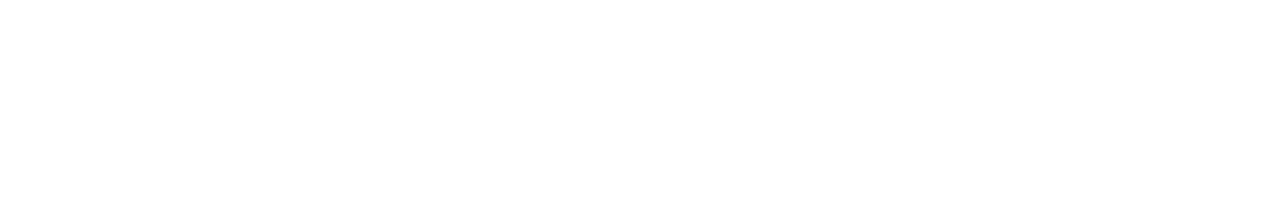
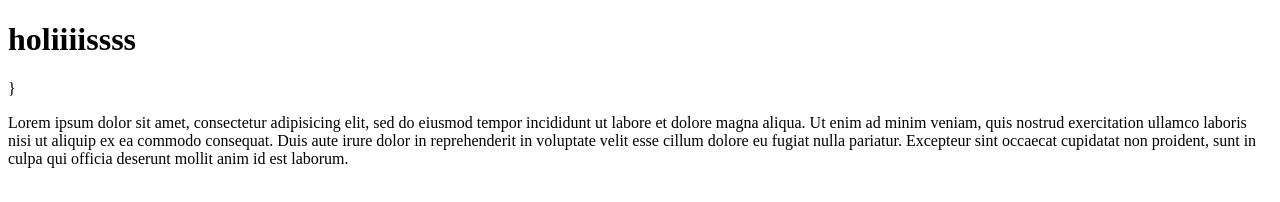
Before and after one commit to agustinpalacios/proyecto, a plain HTML site: page index.html in a window 1280 px wide. Drawn offline with Linux system fonts and the light colour scheme.

Commit message:
agregue titulo y cuerpo al index

```diff
--- a/index.html
+++ b/index.html
@@ -2,9 +2,11 @@
 <html>
   <head>
     <meta charset="utf-8">
-    <title></title>
+    <title>mi pagina </title>
   </head>
   <body>
+    <h1>holiiiissss</h1>}
+    <p>Lorem ipsum dolor sit amet, consectetur adipisicing elit, sed do eiusmod tempor incididunt ut labore et dolore magna aliqua. Ut enim ad minim veniam, quis nostrud exercitation ullamco laboris nisi ut aliquip ex ea commodo consequat. Duis aute irure dolor in reprehenderit in voluptate velit esse cillum dolore eu fugiat nulla pariatur. Excepteur sint occaecat cupidatat non proident, sunt in culpa qui officia deserunt mollit anim id est laborum.</p>
 
   </body>
 </html>
```
